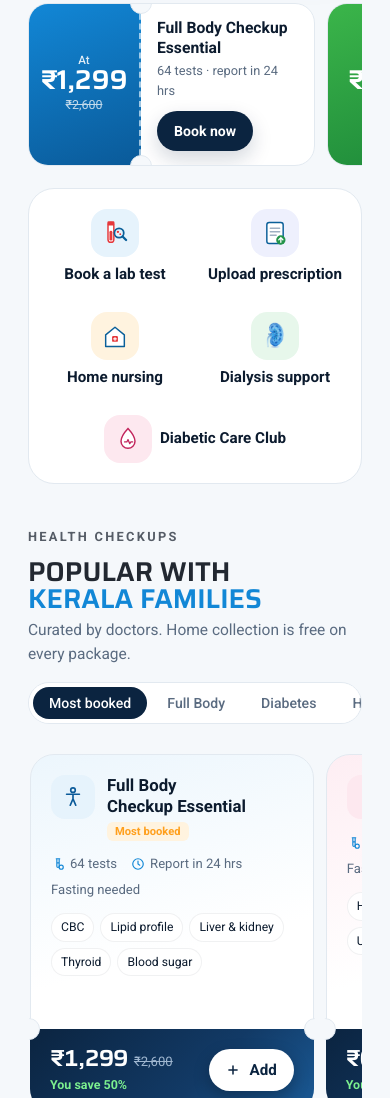
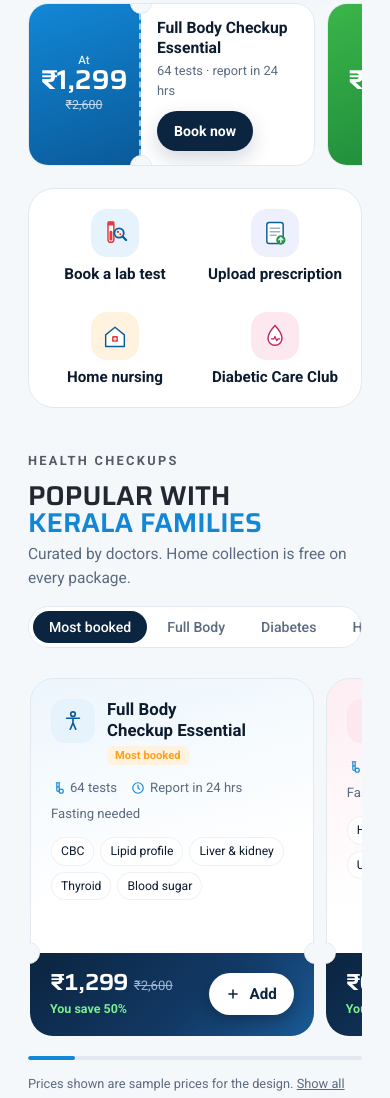
Before and after one commit to mack9048/microcheck, a plain HTML site: page index.html in a window 390 px wide. Shown: the part 1095-2193 px from the top of the page. Drawn offline with nearby package versions, Linux system fonts and the light colour scheme.

Commit message:
Remove Dialysis support quick action
Co-Authored-By: Claude Opus 5.5 <noreply@anthropic.com>
Claude-Session: https://claude.ai/code/session_01WXiVY8k7bqnPPiDFMFDc8h

```diff
--- a/index.html
+++ b/index.html
@@ -232,7 +232,7 @@ body::before { content: ""; position: fixed; inset: 0 0 auto; height: env(safe-a
 .code-box { display: inline-flex; gap: 8px; align-items: center; margin-top: 6px; font: 700 .9rem var(--font-head); letter-spacing: .08em; padding: 6px 10px; border: 1.5px dashed var(--sun); border-radius: 10px; color: #b25b00; background: var(--sun-soft); width: fit-content; }
 
 /* Quick actions */
-.qa-card { margin-top: 18px; background: #fff; border: 1px solid var(--line); border-radius: 26px; padding: 10px; display: grid; grid-template-columns: repeat(5, minmax(0, 1fr)); }
+.qa-card { margin-top: 18px; background: #fff; border: 1px solid var(--line); border-radius: 26px; padding: 10px; display: grid; grid-template-columns: repeat(4, minmax(0, 1fr)); }
 .qa { display: flex; align-items: center; gap: 14px; padding: 14px 16px; border-radius: 18px; text-decoration: none; border: 0; background: none; cursor: pointer; text-align: left; position: relative; }
 .qa + .qa::before { content: ""; position: absolute; left: 0; top: 22%; bottom: 22%; width: 1px; background: var(--line); }
 .qa:hover { background: var(--surface-2); }
@@ -582,8 +582,8 @@ footer a { text-decoration: none; } footer a:hover { color: #fff; }
 @media (max-width: 1200px) {
   .shelf > .tk { flex-basis: calc((100% - 2 * 18px) / 3); }
   .offers { grid-template-columns: repeat(2, minmax(0, 1fr)); }
-  .qa-card { grid-template-columns: repeat(3, minmax(0, 1fr)); }
-  .qa:nth-child(4)::before { display: none; }
+  .qa-card { grid-template-columns: repeat(2, minmax(0, 1fr)); }
+  .qa:nth-child(3)::before { display: none; }
   .rv { flex-basis: calc((100% - 3 * 20px) / 4); }
   .f-grid { grid-template-columns: 1fr 1fr 1fr; }
   .f-brand { grid-column: 1 / -1; }
@@ -648,7 +648,6 @@ footer a { text-decoration: none; } footer a:hover { color: #fff; }
   .qa { flex-direction: column; text-align: center; gap: 8px; padding: 14px 6px; }
   .qa small { display: none; }
   .qa::before { display: none; }
-  .qa:last-child { grid-column: 1 / -1; flex-direction: row; justify-content: center; }
   .shelf { gap: 12px; }
   .shelf > .tk { flex-basis: 86%; }
   .shelf-nav { display: none; }
@@ -823,7 +822,6 @@ footer a { text-decoration: none; } footer a:hover { color: #fff; }
       <a class="qa" href="#packages" style="--q:#e6f3fc;--qf:#0a5a99"><i><svg width="28" height="28"><use href="#t-blood"/></svg></i><span><b>Book a lab test</b><small>Packages &amp; single tests</small></span></a>
       <label class="qa" for="rx" style="--q:#eef0fd;--qf:#3d4fc4"><i><svg width="28" height="28"><use href="#t-rx"/></svg></i><span><b>Upload prescription</b><small>We pick the right tests</small></span></label>
       <a class="qa" href="#services" style="--q:#fff3df;--qf:#b25b00"><i><svg width="28" height="28"><use href="#t-nurse"/></svg></i><span><b>Home nursing</b><small>Wound care, IV, post-op</small></span></a>
-      <a class="qa" href="#services" style="--q:#e7f7eb;--qf:#1e8a3a"><i><img src="images/kidney.webp" alt="" width="30" height="30"></i><span><b>Dialysis support</b><small>Technician at home</small></span></a>
       <a class="qa" href="#club" style="--q:#fde8ef;--qf:#b8264e"><i><svg width="28" height="28"><use href="#t-club"/></svg></i><span><b>Diabetic Care Club</b><small>New · plans from Tier 1</small></span></a>
     </div>
     <input type="file" id="rx" accept="image/*,.pdf" hidden>
```
